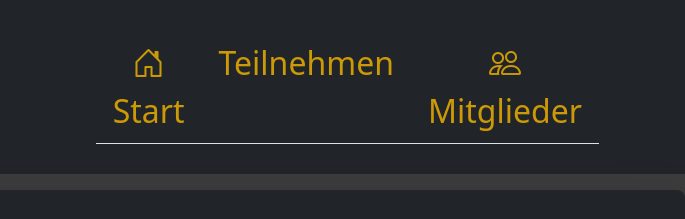
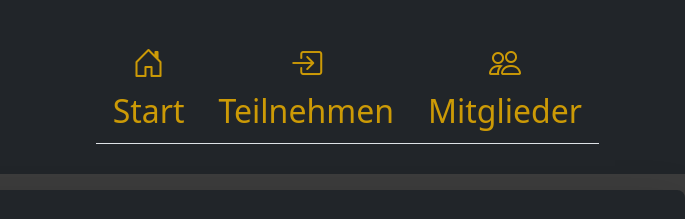
Before and after one commit to Scarylaggy/KdoH, a website built with Parcel: page src/members.html in a window 1280 px wide. Shown: the top 219 px of the page, 595-1280 px from the left. Built offline with nearby package versions, Linux system fonts and the light colour scheme.

Commit message:
missing entry icon

```diff
--- a/src/members.html
+++ b/src/members.html
@@ -39,7 +39,7 @@
             </li>
             <li class="nav-item">
               <a href="entry.html" class="nav-link-item">
-                <i class="bi nav-icon-entry"></i>
+                <i class="bi bi-box-arrow-in-right nav-icon-entry"></i>
                 Teilnehmen</a
               >
             </li>
```
